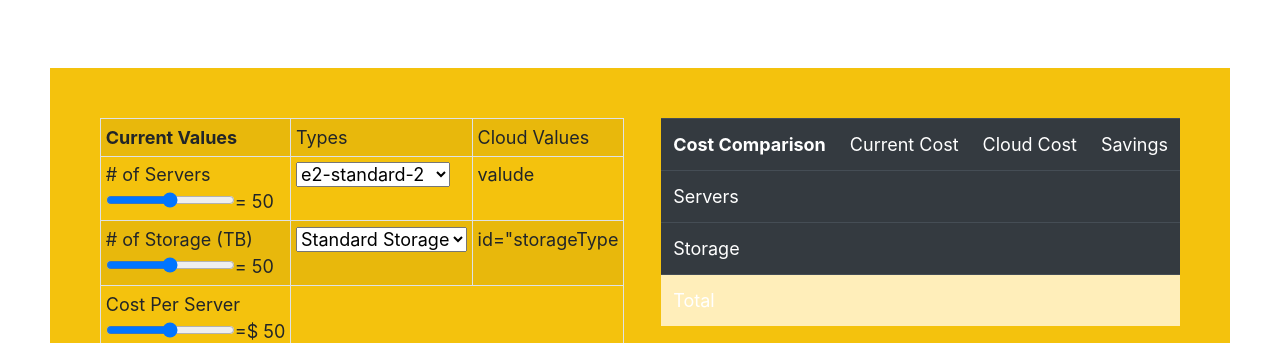
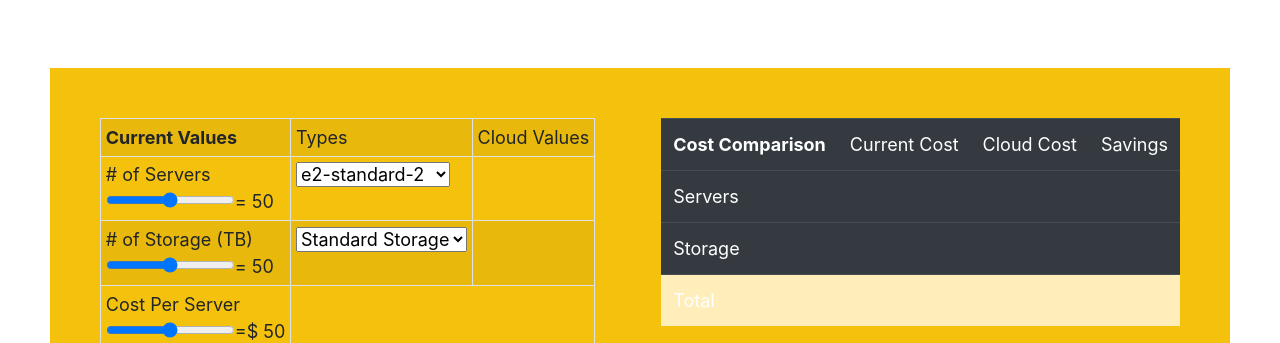
Before and after one commit to arafaram000/Calculater, a plain HTML site: page index.html in a window 1280 px wide. Shown: the part 457-800 px from the top of the page. Drawn offline with nearby package versions, Linux system fonts and the light colour scheme.

Commit message:
Update index.html

```diff
--- a/index.html
+++ b/index.html
@@ -35,18 +35,18 @@
                              <option value="8">e2-standard-8</option>
                              <option value="16">e2-standard-16</option>
                              </select></td>
-                    <td>valude</td>
+                    <td id="serverType"></td>
                 </tr>
                 <tr>
                     <td># of Storage (TB) <br><input type="range" id="custemerStorage" name="b" value="50" oninput="fn1()">=
                     <output name="bb" for="custemerStorage">50</output></td>
-                    <td><select id="storagType">
+                    <td><select id="storageType">
                              <option value="1">Standard Storage</option>
                              <option value="2">Nearline Storage</option>
                              <option value="3">Coldline Storage</option>
                              <option value="4">Archive Storage</option>
                              </select></td>
-                    <td>id="storageType</td>
+                    <td id="storageType"></td>
                 </tr>
                 <tr>
                     <td> Cost Per Server<br><input type="range" id="custemerCostPerServers" name="c" value="50" oninput="fn1()">=$
```
